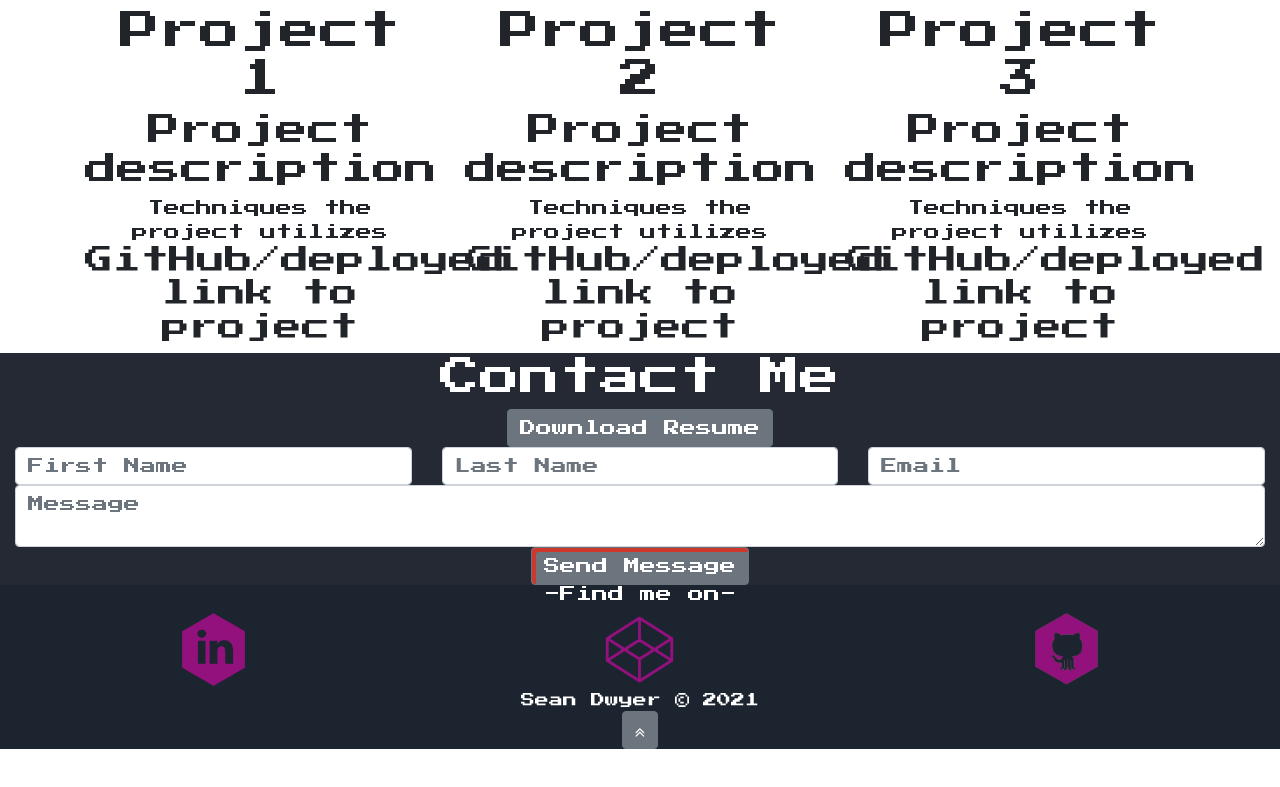
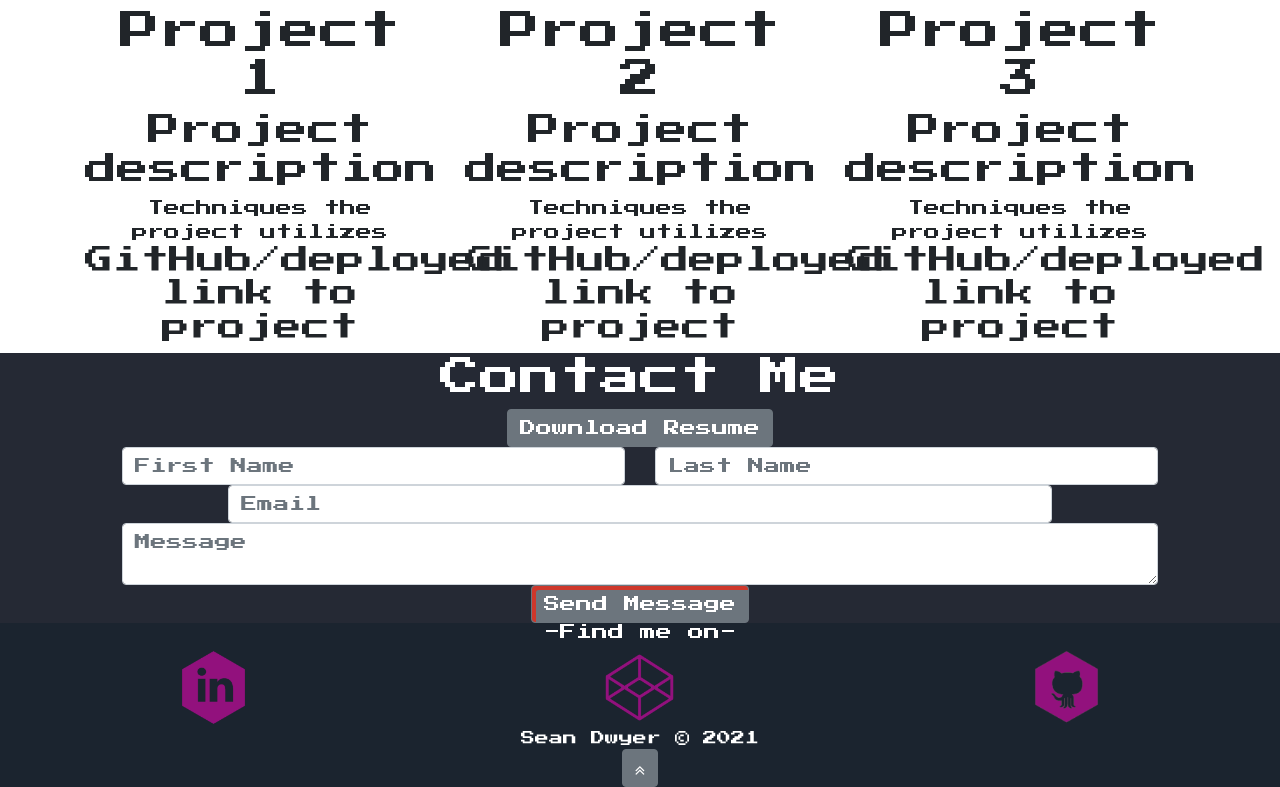
Before and after one commit to spdwyer06/Portfolio_React, a React (Create React App) app: page / in a window 1280 px wide. Shown: the part 2638-3425 px from the top of the page. Before the commit the page ends 3387 px from the top, so only its background shows below. Built offline with nearby package versions, Linux system fonts and the light colour scheme.

Commit message:
Edit ContactMe form field sizes

```diff
--- a/src/Components/ContactMe/ContactMe.js
+++ b/src/Components/ContactMe/ContactMe.js
@@ -33,18 +33,21 @@ const ContactMe = () => {
                     </Col>
                 </Row>
                 <Row>
-                    <Col md='4'>
+                    <Col sm='6' md={{size: 5, offset: 1}} >
                         <Input type='text' placeholder='First Name' onChange={(e) => setFirstName(e.target.value)} />
                     </Col>
-                    <Col md='4'>
+                    <Col sm='6' md='5'>
                         <Input type='text' placeholder='Last Name' onChange={(e) => setLastName(e.target.value)} />
                     </Col>
-                    <Col md='4'>
+                </Row>
+                <Row>
+                    {/* <Col className='col-sm-12 col-md-6 offset-md-3'> */}
+                    <Col sm='12' md={{size: 8, offset: 2}}>
                         <Input type='email' placeholder='Email' onChange={(e) => setEmail(e.target.value)} />
                     </Col>
                 </Row>
                 <Row>
-                    <Col>
+                    <Col sm='12' md={{size: 10, offset: 1}}>
                         <Input type='textarea' placeholder='Message' onChange={(e) => setMessage(e.target.value)} />
                     </Col>
                 </Row>
```
